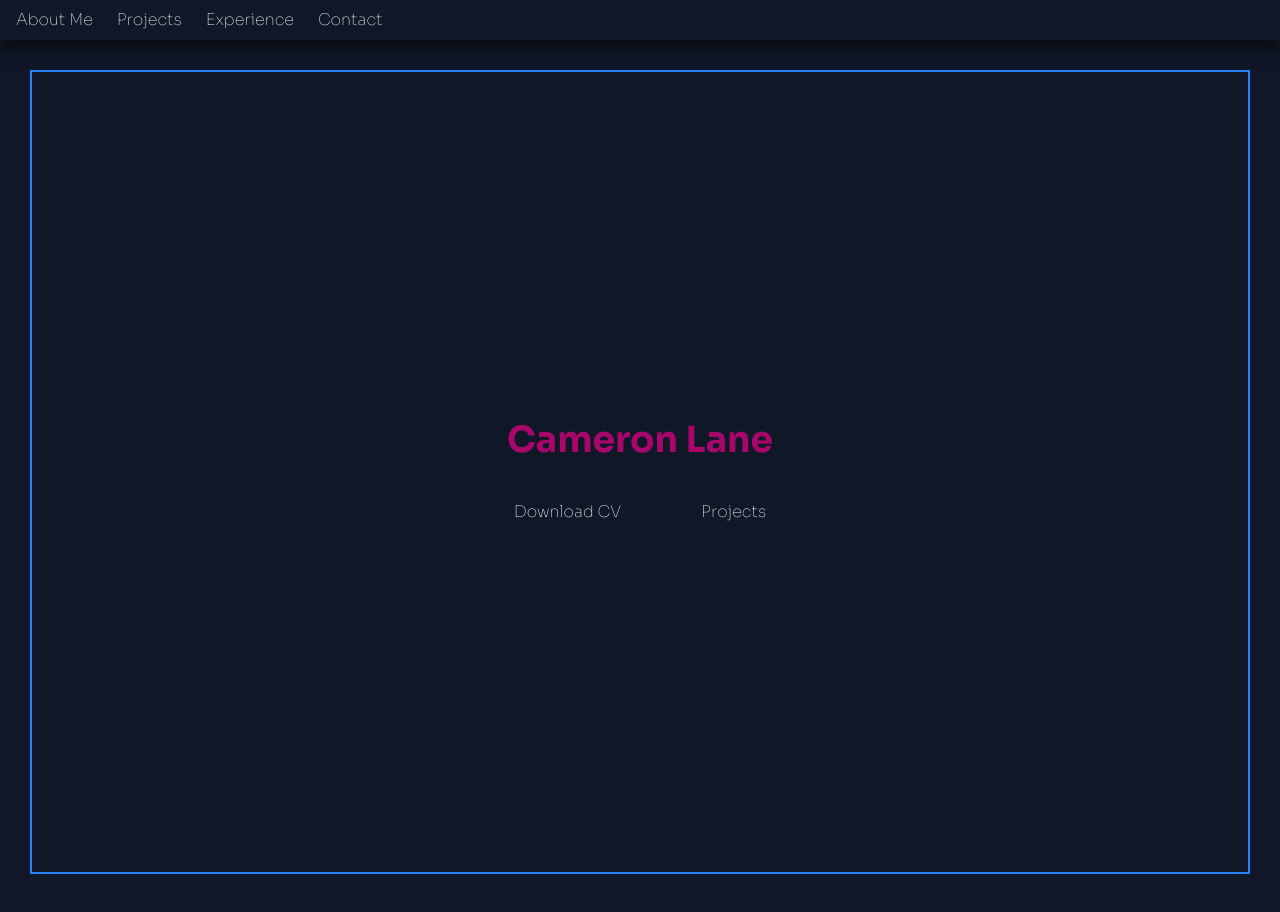
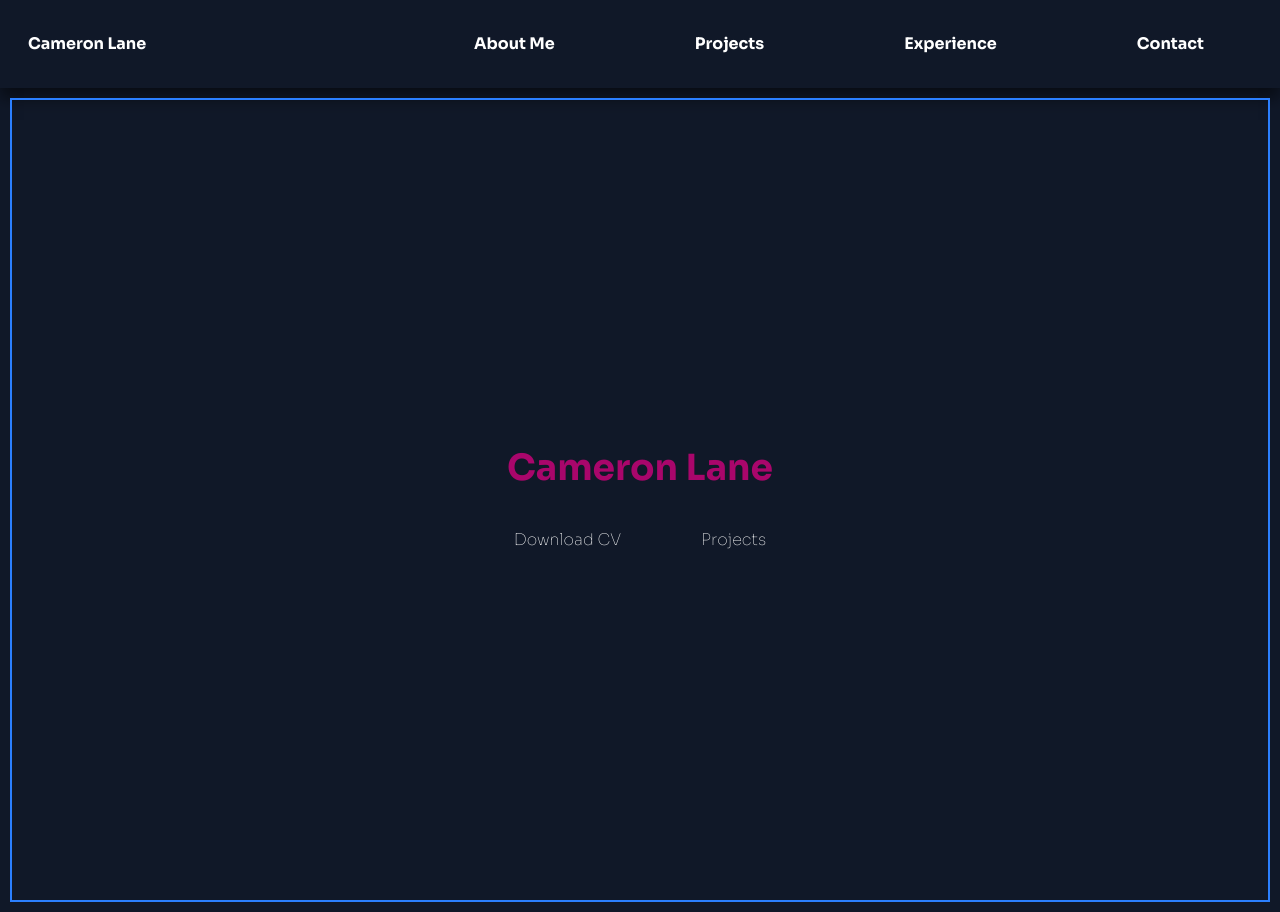
Before and after one commit to Camorany/camorany-portfolio, a Vue app in the folder camorany-portfolio/: page / in a window 1280 px wide. Built offline with nearby package versions, Linux system fonts and the light colour scheme.

Commit message:
navbar responsive styling

```diff
--- a/camorany-portfolio/src/components/Home.vue
+++ b/camorany-portfolio/src/components/Home.vue
@@ -2,7 +2,7 @@
 </script>
 
 <template>
-    <div class="flex flex-col items-center justify-center min-h-screen m-8 outline-2 outline-blue-500 p-3 gap-10 text-white">
+    <div class="flex flex-col items-center justify-center min-h-screen m-3 outline-2 outline-blue-500 gap-10 text-white">
         <h1 class="text-4xl font-bold">Cameron Lane</h1>
 
 
--- a/camorany-portfolio/src/components/Navbar.vue
+++ b/camorany-portfolio/src/components/Navbar.vue
@@ -4,9 +4,10 @@ const navOpen = ref(false)
 </script>
 
 <template>
-    <div>
+    <div class="navbar">
 
-        <div class="sm:hidden bg-gray-900 px-4 py-2 text-white shadow-[0_10px_15px_rgba(0,0,0,0.5)]">
+        <!-- Mobile Navbar -->
+        <div class="sm:hidden bg-gray-900 px-8 py-4 text-white shadow-[0_10px_15px_rgba(0,0,0,0.5)]">
             <div>
                 <button @click="navOpen = !navOpen">
 
@@ -33,12 +34,18 @@ const navOpen = ref(false)
             </nav>
         </div>
 
-        <div class="px-4 py-2 bg-gray-900 text-white hidden sm:block shadow-[0_10px_15px_rgba(0,0,0,0.5)]">
-            <div class="flex gap-x-6">
-                <a href="#" class="block">About Me</a>
-                <a href="#" class="block">Projects</a>
-                <a href="#" class="block">Experience</a>
-                <a href="#" class="block">Contact</a>
+        <!-- Desktop Navbar -->
+        <div class="px-4 py-8 bg-gray-900 text-white hidden sm:block shadow-[0_10px_15px_rgba(0,0,0,0.5)]">
+            <div class="flex items-center">
+                <div class="pl-3">
+                    <h2>Cameron Lane</h2>
+                </div>
+                <div class="flex ml-auto lg:gap-x-35 md:gap-x-18 sm:gap-x-9 pr-15">
+                    <a href="#">About Me</a>
+                    <a href="#">Projects</a>
+                    <a href="#">Experience</a>
+                    <a href="#">Contact</a>
+                </div>
             </div>
         </div>
 
--- a/camorany-portfolio/src/style.css
+++ b/camorany-portfolio/src/style.css
@@ -10,3 +10,7 @@ body {
 h1 {
   color: rgb(169, 6, 107);
 }
+
+.navbar {
+  font-weight: 700;
+}
```
